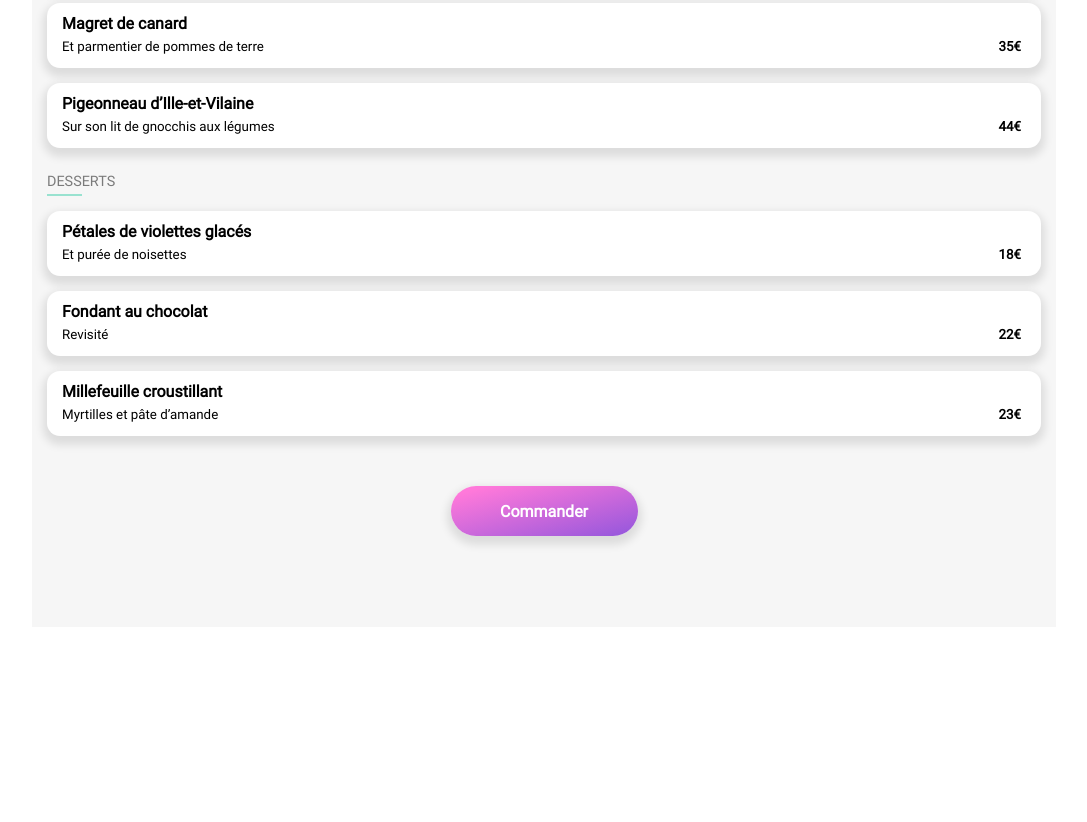
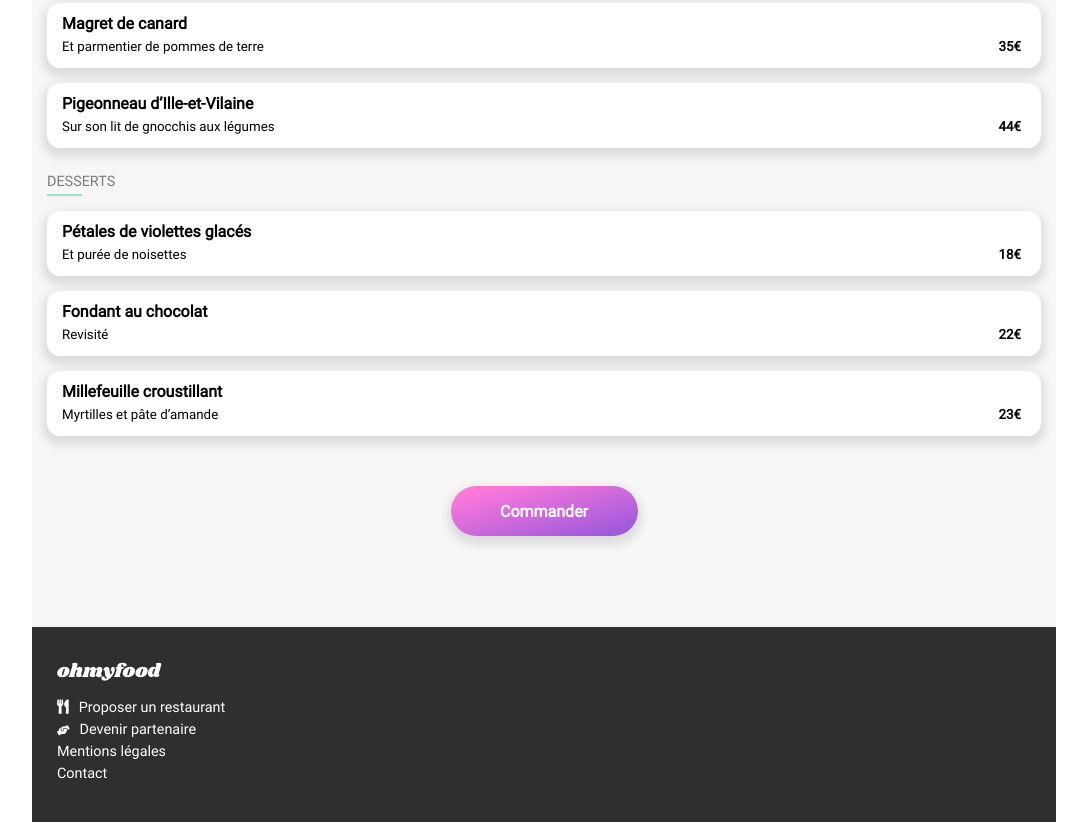
Before and after one commit to LaetitiaH/LaetitiaHars_3_08122020, a website: page src/menu_a_francaise.html in a window 1280 px wide. Shown: the part 753-1575 px from the top of the page, without its empty margins (96-1183 px from the left). Before the commit the page ends 1430 px from the top, so only its background shows below. Drawn offline with Linux system fonts and the light colour scheme.

Commit message:
:lipstick: add footer in menu-française page

```diff
--- a/sass/components/menu.scss
+++ b/sass/components/menu.scss
@@ -7,6 +7,7 @@
   width: 100%;
   padding: 30px 15px 40px 15px;
   box-sizing: border-box;
+  margin-bottom: -50px;
 
   h2 {
     margin: 0;
--- a/src/menu_a_francaise.html
+++ b/src/menu_a_francaise.html
@@ -110,5 +110,14 @@
         <button type="button" class="order-button">Commander</button>
       </section>
     </main>
+    <footer>
+      <h4>ohmyfood</h4>
+      <ul>
+        <li class="restaurant-send">Proposer un restaurant</li>
+        <li class="partnership">Devenir partenaire</li>
+        <li>Mentions légales</li>
+        <li>Contact</li>
+      </ul>
+    </footer>
   </body>
 </html>
```
Also changed, not shown: style.css, 1 other file.
